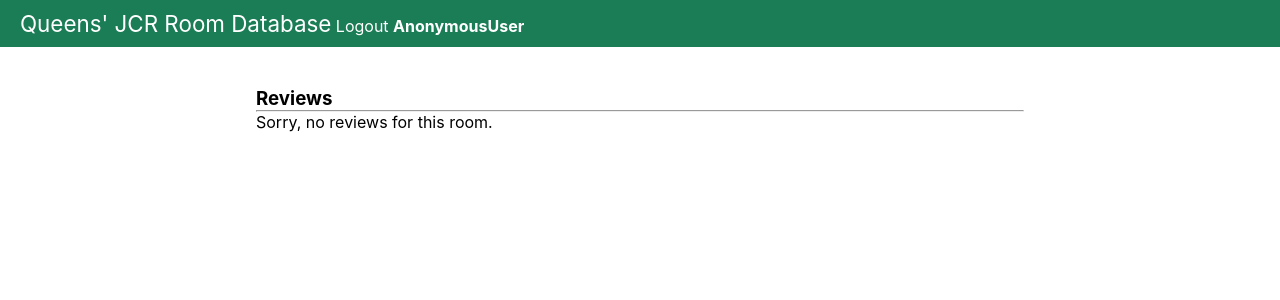
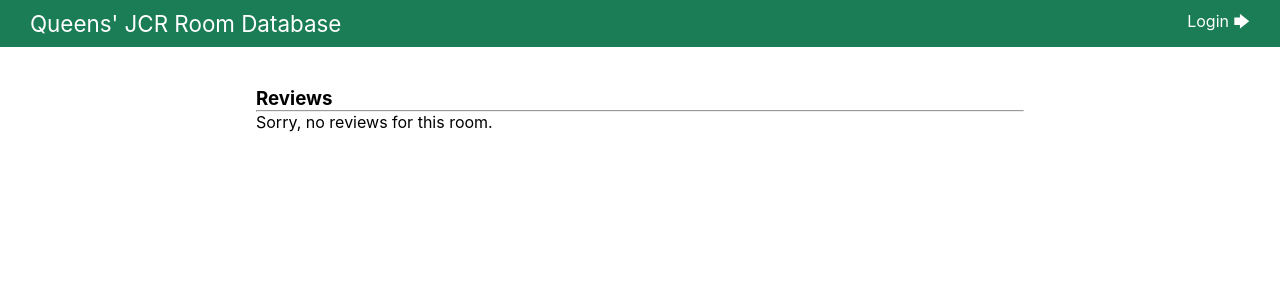
Before and after one commit to qjcr/qrdb, a Django app: template qrdb/qrdb/templates/room.html in a window 1280 px wide. Shown: the top 300 px of the page. Run offline with Django 3.2, Linux system fonts and the light colour scheme; the template is opened without the code that fills it, so the values that code supplies are empty.

Commit message:
Navbar styling and login/logout

```diff
--- a/qrdb/qrdb/templates/includes/navbar.html
+++ b/qrdb/qrdb/templates/includes/navbar.html
@@ -1,6 +1,14 @@
 
 <nav class="">
-  <a class="nav-title" href="/">Queens' JCR Room Database</a>
-  <a href="/accounts/logout">Logout</a>
-  <a><b>{{ request.user }}</b></a>
+  <div class="nav-left">
+    <a class="nav-title" href="/">Queens' JCR Room Database</a>
+  </div>
+  <div class="nav-right">
+    {% if request.user.is_authenticated %}
+      <a class="">Signed in as: <b>{{ request.user }}</b></a>
+      <a class="" href="/accounts/logout">Logout 🡆</a>
+    {% else %}
+      <a class="" href="/accounts/login">Login 🡆</a>
+    {% endif %}
+  </div>
 </nav>
--- a/qrdb/qrdb/templates/static/css/main.css
+++ b/qrdb/qrdb/templates/static/css/main.css
@@ -40,16 +40,27 @@ nav {
   background-color: #1a7d56;
   color: #fff;
   padding: 10px 20px;
+  display: flex;
+  justify-content: space-between;
 }
 
 nav a {
   text-decoration: none;
   color: inherit;
-
+  padding: 0 10px;
 }
 
 nav .nav-title {
   font-size: 1.4rem;
+}
+
+nav .nav-right, nav .nav-left {
+  display: flex;
+  align-items: center;
+}
+
+nav .nav-right {
+  float: right;
 }
 
 /* Components */
```
